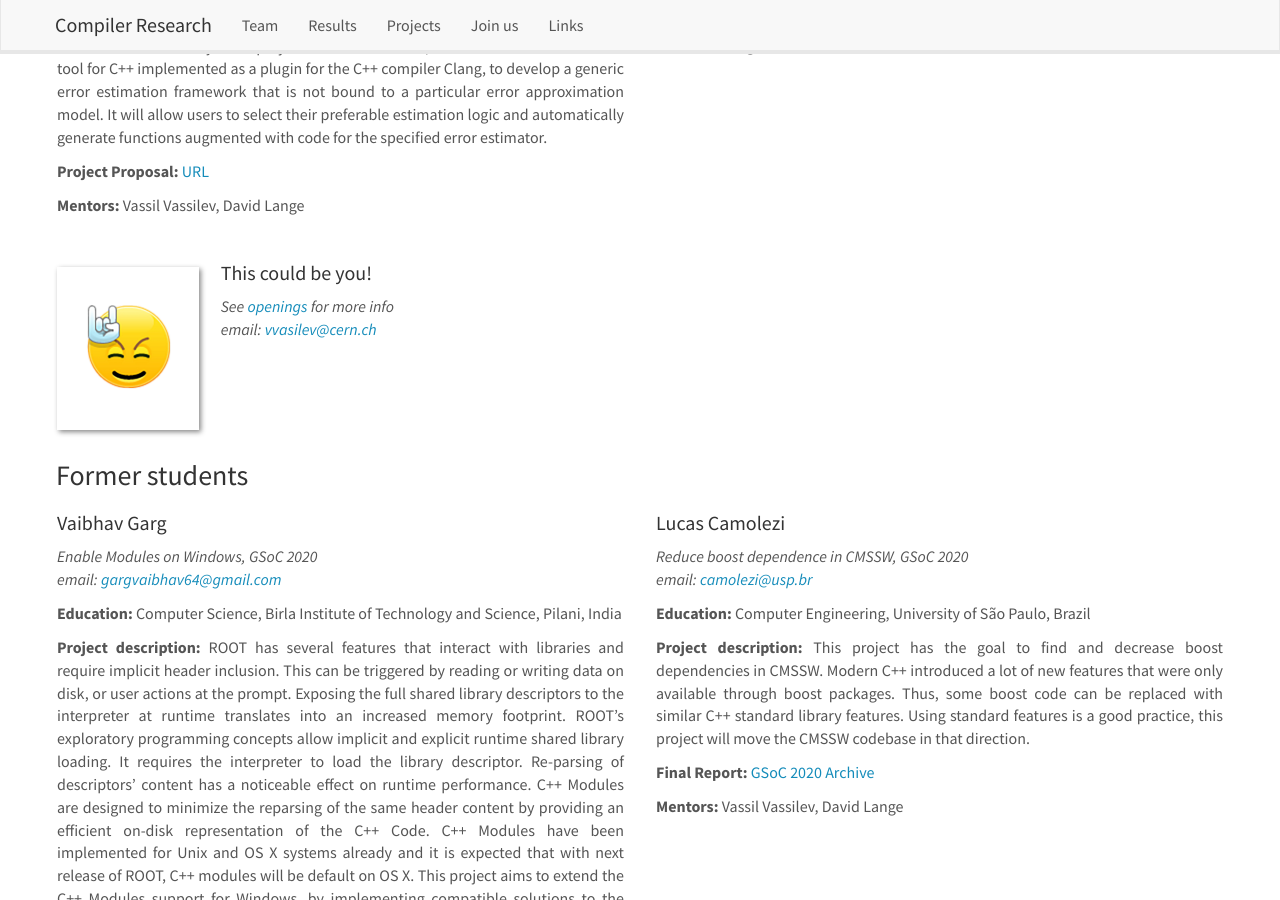
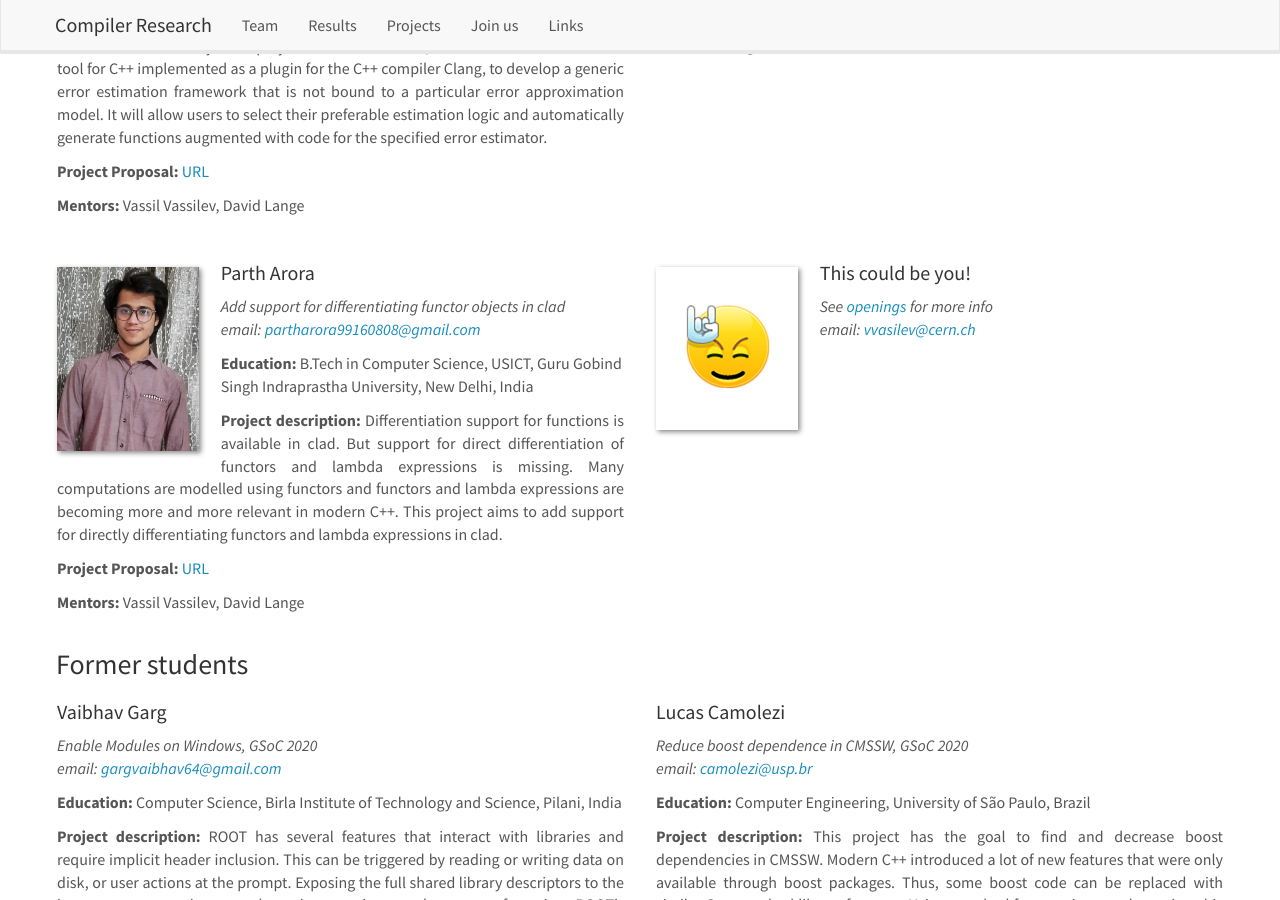
Before and after one commit to vgvassilev/clad, a Jekyll site: the page built from _pages/team.md, in a window 1280 px wide and 900 px high, scrolled down 1255 px. Built offline with Jekyll 4.4.1, drawn with Linux system fonts in a browser that asks for light colours; nearby versions of some CDN libraries.

Commit message:
Add Parth to student list

```diff
--- a/_data/students.yml
+++ b/_data/students.yml
@@ -35,6 +35,21 @@
     to new LLVM users interested in writing their own JIT compilers.
   proposal: https://summerofcode.withgoogle.com/serve/6211919142191104/
   mentors: Lang Hames, Vassil Vassilev
+  current: 1
+
+- name: "Parth Arora"
+  photo: Parth.jpg
+  info: 'Add support for differentiating functor objects in clad'
+  email: partharora99160808@gmail.com
+  education: "B.Tech in Computer Science, USICT, Guru Gobind Singh Indraprastha University, New Delhi, India"
+  description: |
+    Differentiation support for functions is available in clad. But support for direct
+    differentiation of functors and lambda expressions is missing. Many computations are
+    modelled using functors and functors and lambda expressions are becoming more and
+    more relevant in modern C++. This project aims to add support for directly differentiating
+    functors and lambda expressions in clad.
+  proposal: /assets/docs/Parth_Arora_Proposal_2021.pdf
+  mentors: Vassil Vassilev, David Lange
   current: 1
 
 - name: "This could be you!"
```
Also changed, not shown: images/team/Parth.jpg (added), 1 other file.
